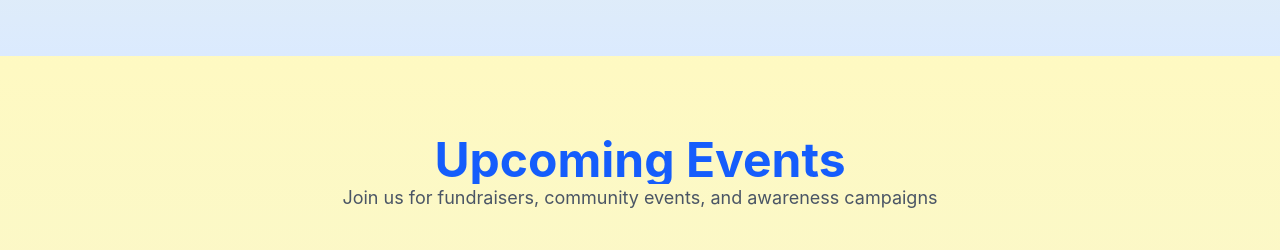
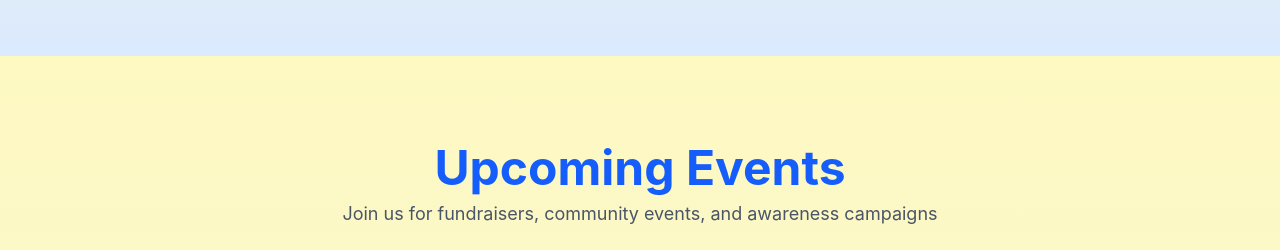
Before and after one commit to TaoTyro/OAF-Website, a React (Vite) app in the folder frontend/: page / in a window 1280 px wide. Shown: the part 5160-5410 px from the top of the page. Built offline with nearby package versions, Linux system fonts and the light colour scheme.

Commit message:
Fix padding on events calendar title

```diff
--- a/frontend/src/app/components/EventsCalendar.tsx
+++ b/frontend/src/app/components/EventsCalendar.tsx
@@ -125,7 +125,7 @@
           transition={{ duration: 0.6 }}
           className="text-center mb-16"
         >
-          <h2 className="text-4xl md:text-5xl font-bold bg-gradient-to-r from-blue-600 to-blue-600 bg-clip-text text-transparent">
+          <h2 className="text-4xl md:text-5xl font-bold bg-gradient-to-r from-blue-600 to-blue-600 bg-clip-text text-transparent py-2">
             Upcoming Events
           </h2>
           <p className="text-gray-600 dark:text-gray-400 text-lg max-w-2xl mx-auto">
--- a/frontend/src/app/components/Footer.tsx
+++ b/frontend/src/app/components/Footer.tsx
@@ -17,7 +17,7 @@
 
 export function Footer() {
   return (
-    <footer  className="text-white bg-blue-700 dark:bg-gray-950" id="contact">
+    <footer  className="text-white bg-blue-700" id="contact">
       <div className="max-w-7xl mx-auto px-4 sm:px-6 lg:px-8 py-12">
         <div className="grid md:grid-cols-4 gap-8 mb-8">
           {/* Logo and Description */}
```
